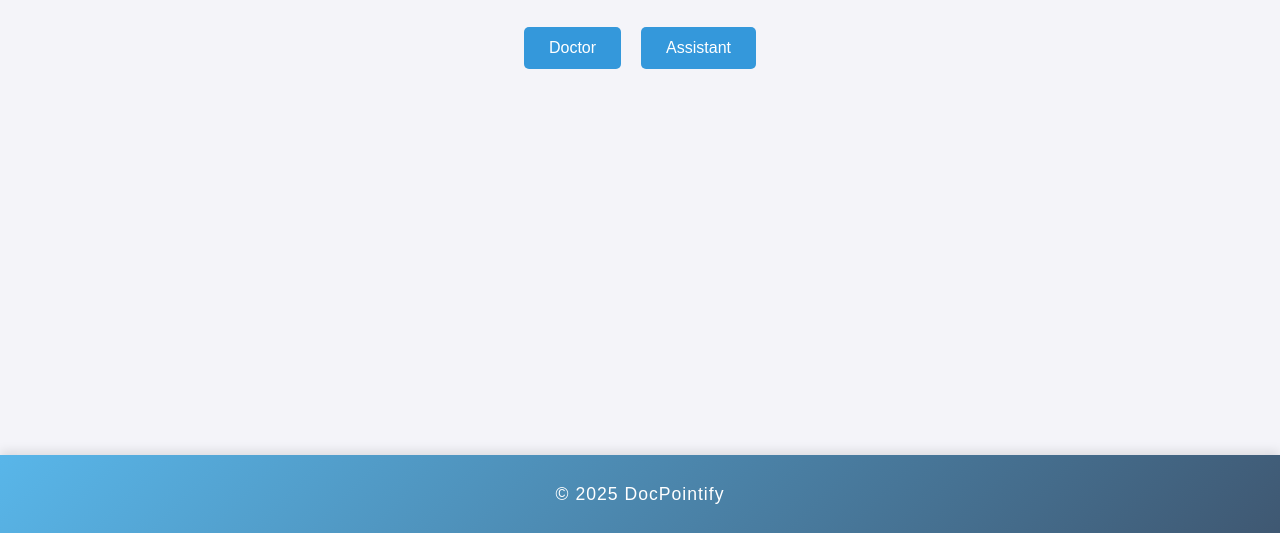
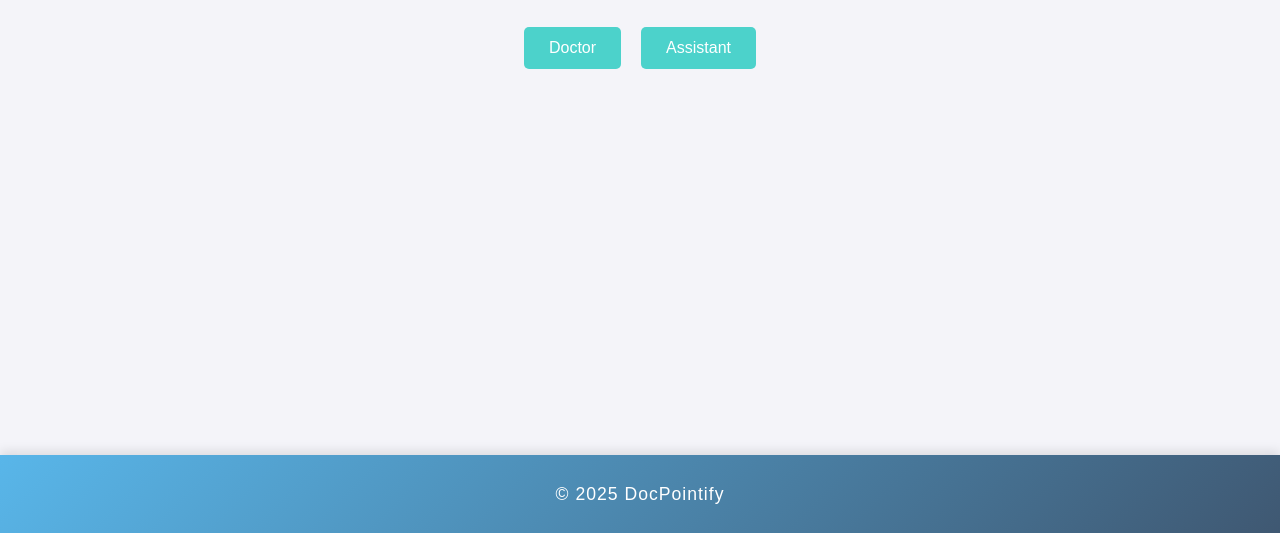
Before and after one commit to Qkenza/DocPointify, a plain HTML site: page home.html in a window 1280 px wide. Shown: the part 267-800 px from the top of the page. Drawn offline with Linux system fonts and the light colour scheme.

Commit message:
the button hover

```diff
--- a/Css_files/styles.css
+++ b/Css_files/styles.css
@@ -130,7 +130,7 @@ h2::after {
 }
 
 button {
-  background-color: #3498db;
+  background-color: #4cd2cb;
   color: white;
   border: none;
   padding: 12px 25px;
@@ -141,7 +141,7 @@ button {
 }
 
 button:hover {
-  background-color: #2980b9;
+  background-color: #3c8dc3;
 }
 
 /* Footer Styles */
```
